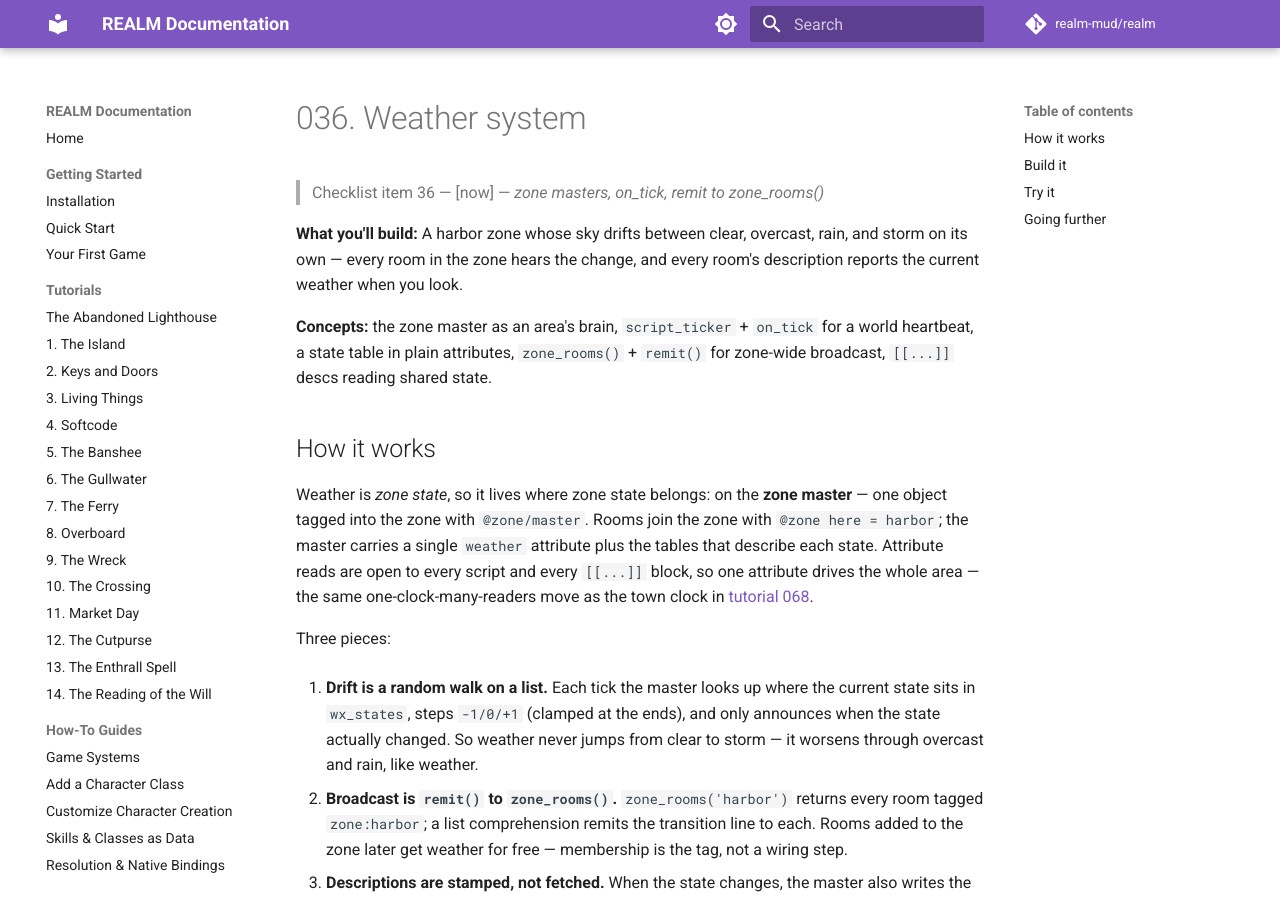
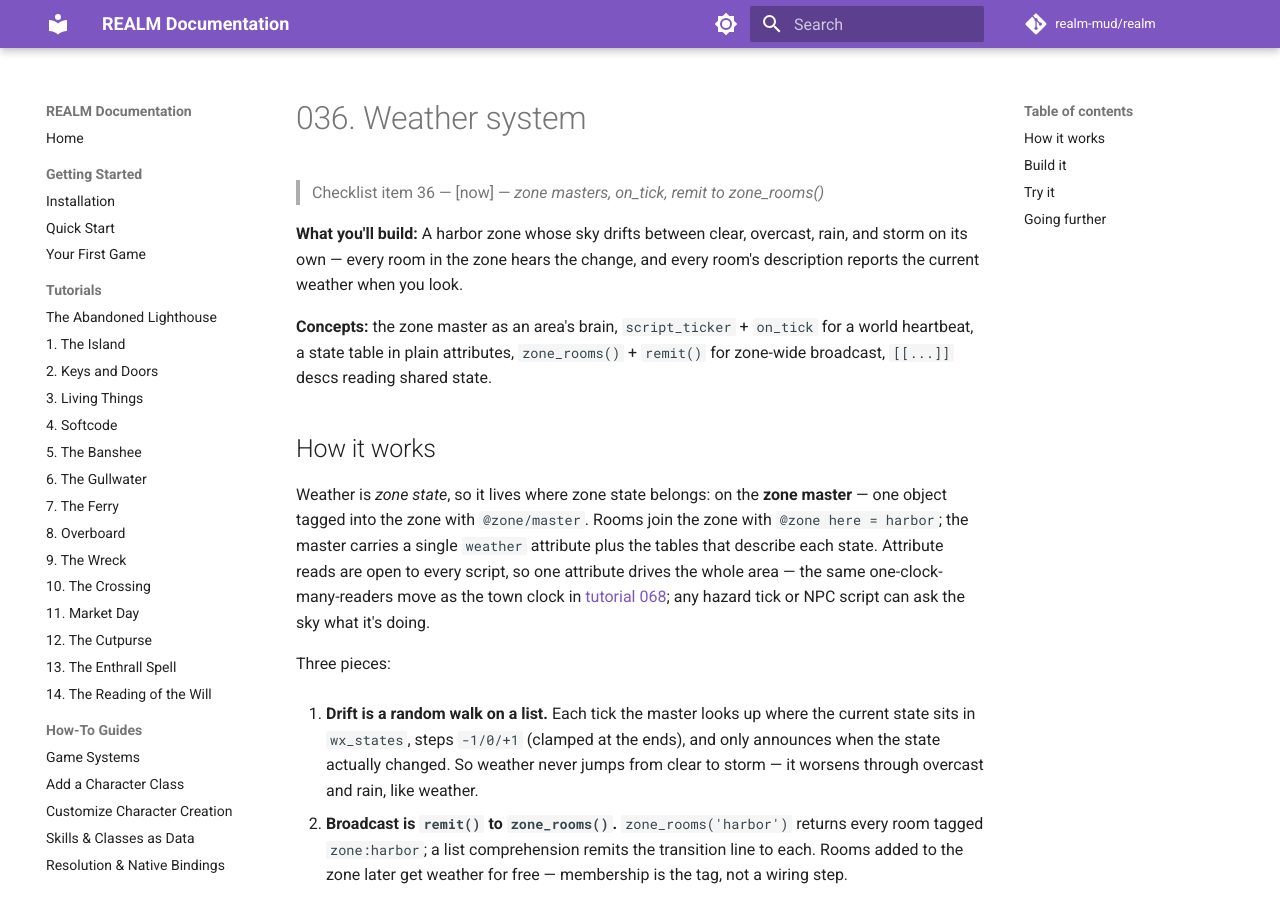
Before and after one commit to count-infinity/realm, an MkDocs documentation site: the page built from docs/showcase/036_weather_system.md, in a window 1280 px wide and 900 px high. Built offline with MkDocs 1.6.1 and Material for MkDocs 9.7.7, drawn with Linux system fonts in a browser that asks for light colours; comment, search, counter and statistics services are not loaded.

Commit message:
More showcase

```diff
--- a/docs/showcase/036_weather_system.md
+++ b/docs/showcase/036_weather_system.md
@@ -18,9 +18,10 @@ Weather is *zone state*, so it lives where zone state belongs: on the
 **zone master** — one object tagged into the zone with `@zone/master`.
 Rooms join the zone with `@zone here = harbor`; the master carries a
 single `weather` attribute plus the tables that describe each state.
-Attribute reads are open to every script and every `[[...]]` block, so
-one attribute drives the whole area — the same one-clock-many-readers
-move as the town clock in [tutorial 068](068_npc_schedule.md).
+Attribute reads are open to every script, so one attribute drives the
+whole area — the same one-clock-many-readers move as the town clock in
+[tutorial 068](068_npc_schedule.md); any hazard tick or NPC script can
+ask the sky what it's doing.
 
 Three pieces:
 
```
Also changed, not shown: docs/showcase/043_hazard_room.md (+2 -2 lines), 1 other file.
